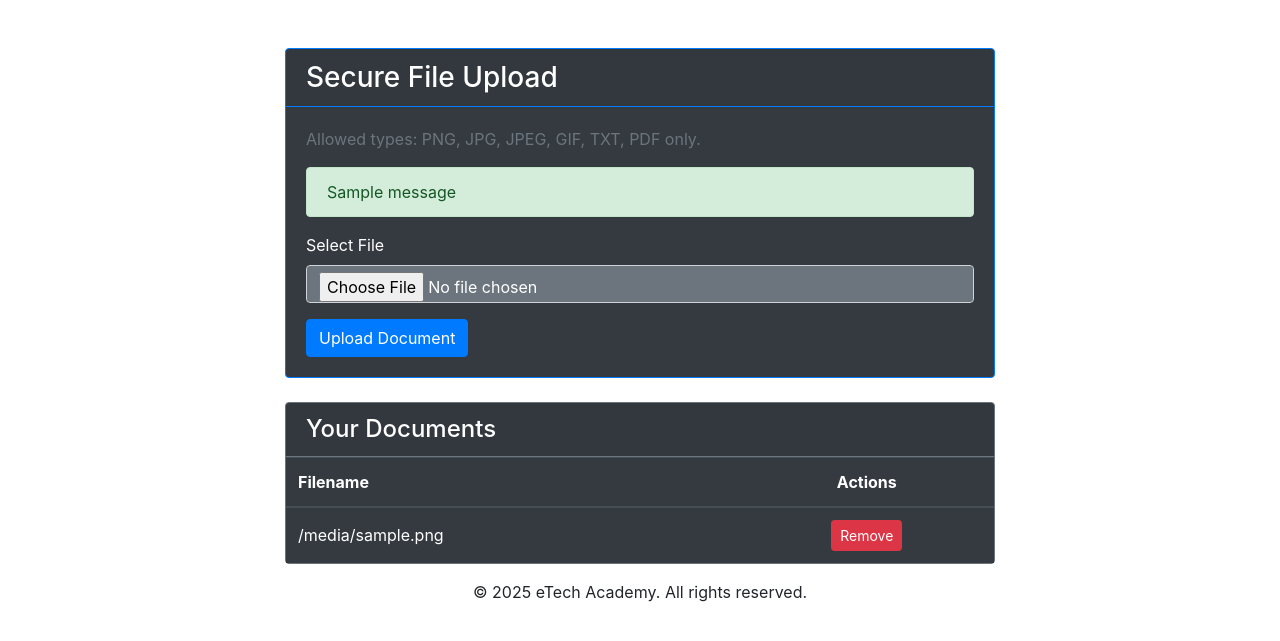
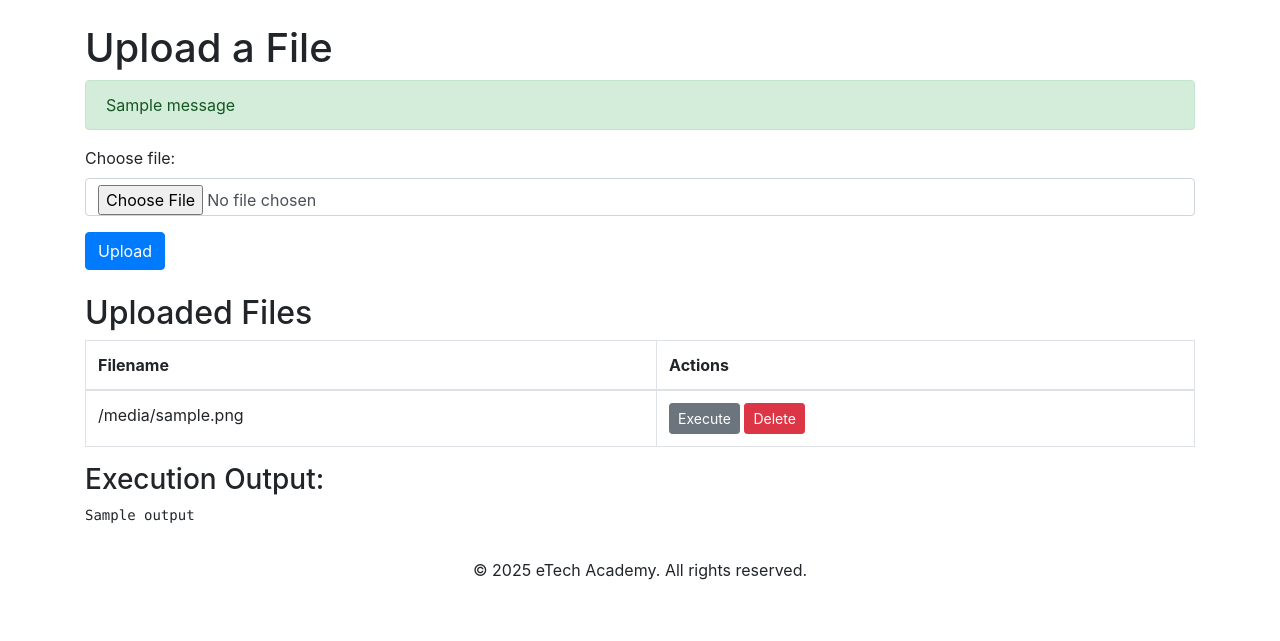
Before and after one commit to nosajh/webapp_patched, a Python web app: template templates/upload.html in a window 1280 px wide. Shown: the part 58-699 px from the top of the page. Run offline with Jinja, Linux system fonts and the light colour scheme; the template is opened without the code that fills it: most values are stand-ins (such as "Sample title", 1, 10 or a date in 2020); one stand-in notice (Sample message) is shown; some libraries are stand-ins or nearby versions.

Commit message:
Update upload.html

```diff
--- a/templates/upload.html
+++ b/templates/upload.html
@@ -1,73 +1,69 @@
 {% extends "base.html" %}
 
-{% block title %}Document Management - {{ config.site_name }}{% endblock %}
+{% block title %}File Upload - eTech Academy{% endblock %}
 
 {% block content %}
-<div class="container mt-5">
-    <div class="row justify-content-center">
-        <div class="col-md-8">
-            <div class="card bg-dark text-white border-primary">
-                <div class="card-header border-primary">
-                    <h3 class="mb-0">Secure File Upload</h3>
-                </div>
-                <div class="card-body">
-                    <p class="text-muted">Allowed types: PNG, JPG, JPEG, GIF, TXT, PDF only.</p>
+    <h1>Upload a File</h1>
 
-                    <!-- Flash Messages -->
     {% with messages = get_flashed_messages(with_categories=True) %}
         {% if messages %}
+            <div class="alert-container">
                 {% for category, message in messages %}
-                                <div class="alert alert-{{ category }}">{{ message }}</div>
+                    <div class="alert alert-{{ category }}" role="alert" id="flash-message">
+                        {{ message }}
+                    </div>
                 {% endfor %}
+            </div>
         {% endif %}
     {% endwith %}
 
     <form action="{{ url_for('profile.upload_file') }}" method="POST" enctype="multipart/form-data">
-                        <div class="form-group mb-3">
-                            <label for="file">Select File</label>
-                            <input type="file" id="file" name="file" class="form-control bg-secondary text-white" required>
+        <div class="form-group">
+            <label for="file">Choose file:</label>
+            <input type="file" id="file" name="file" class="form-control" required>
         </div>
-                        <div class="d-grid gap-2">
-                            <button type="submit" class="btn btn-primary">Upload Document</button>
-                        </div>
+        <button type="submit" class="btn btn-primary">Upload</button>
     </form>
-                </div>
-            </div>
 
-            <div class="card mt-4 bg-dark text-white border-secondary">
-                <div class="card-header border-secondary">
-                    <h4 class="mb-0">Your Documents</h4>
-                </div>
-                <div class="card-body p-0">
-                    <table class="table table-dark table-hover mb-0">
+    <h2 class="mt-4">Uploaded Files</h2>
+    <table class="table table-bordered">
         <thead>
             <tr>
                 <th>Filename</th>
-                                <th class="text-center">Actions</th>
+                <th>Actions</th>
             </tr>
         </thead>
         <tbody>
-                            {% if uploaded_files %}
             {% for filename in uploaded_files %}
                 <tr>
-                                        <td class="align-middle">{{ filename }}</td>
-                                        <td class="text-center">
-                                            <form action="{{ url_for('profile.delete_file', filename=filename) }}" method="POST" onsubmit="return confirm('Delete this file?');">
-                                                <button type="submit" class="btn btn-danger btn-sm">Remove</button>
+                    <td>{{ filename }}</td>
+                    <td>
+                        <form action="{{ url_for('profile.run_file', filename=filename) }}" method="POST" style="display:inline;">
+                            <button type="submit" class="btn btn-secondary btn-sm">Execute</button>
+                        </form>
+
+                        <form action="{{ url_for('profile.delete_file', filename=filename) }}" method="POST" style="display:inline;">
+                            <button type="submit" class="btn btn-danger btn-sm" onclick="return confirm('Delete this file?');">Delete</button>
                         </form>
                     </td>
                 </tr>
             {% endfor %}
-                            {% else %}
-                                <tr>
-                                    <td colspan="2" class="text-center text-muted py-4">No files currently in vault.</td>
-                                </tr>
-                            {% endif %}
         </tbody>
     </table>
-                </div>
-            </div>
-        </div>
-    </div>
-</div>
+
+    {% if output %}
+        <h3>Execution Output:</h3>
+        <pre>{{ output }}</pre>
+    {% endif %}
+
+    <script>
+        document.addEventListener("DOMContentLoaded", function() {
+            var flashMessage = document.getElementById('flash-message');
+            if (flashMessage) {
+                setTimeout(function() {
+                    flashMessage.style.display = 'none';
+                }, 10000);
+            }
+        });
+    </script>
 {% endblock %}
```
Lines whose indentation alone changed are shown as unchanged.
